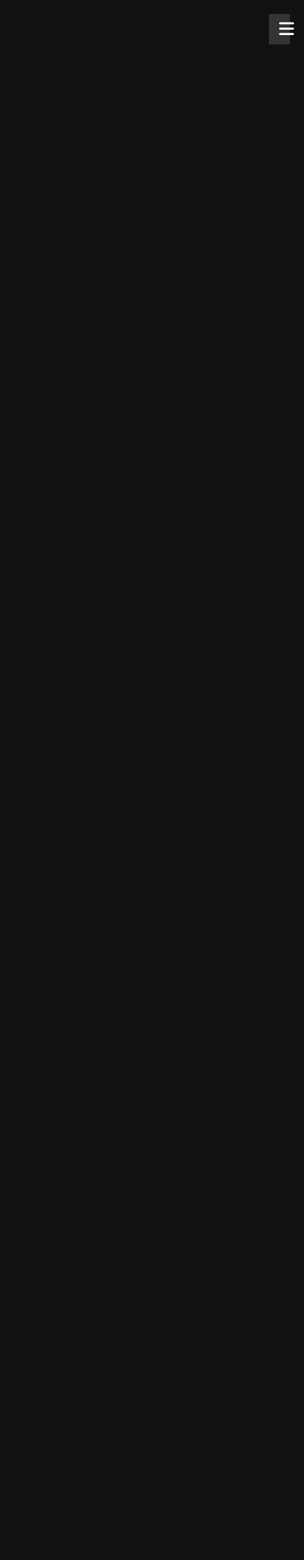
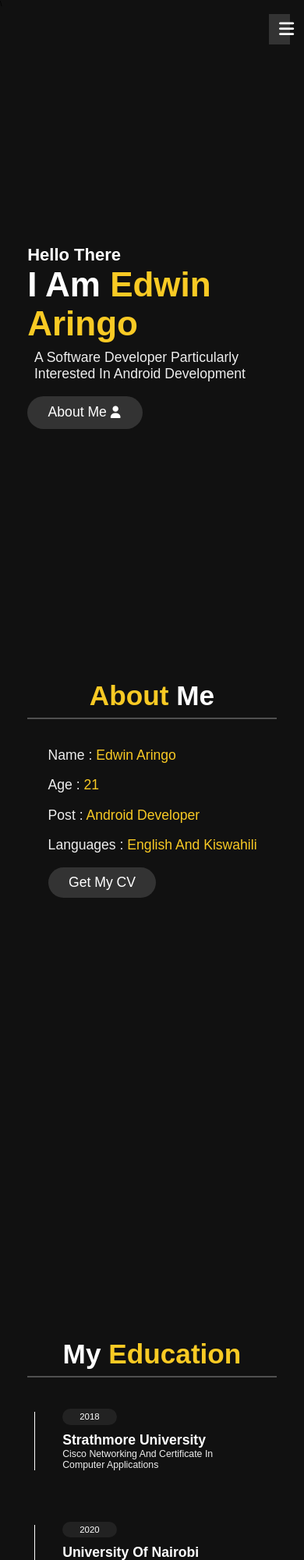
Before and after one commit to edwinaringo/MyPortfolio, a plain HTML site: page index.html in a window 390 px wide. Shown: the top 2000 px of the page at 78% size. Before the commit the page ends 844 px from the top, so only its background shows below. Drawn offline with nearby package versions, Linux system fonts and the light colour scheme.

Commit message:
Added more information

```diff
--- a/css/style.css
+++ b/css/style.css
@@ -38,6 +38,45 @@ html::-webkit-scrollbar-thumb{
 body{
   background: #111;
   overflow-x: hidden;
+  padding-left: 35rem;
+}
+
+section{
+  min-height: 100vh;
+  padding: 1rem;
+}
+
+.btn{
+  padding: 1rem 3rem;
+  background: #333;
+  color: #fff;
+  cursor: pointer;
+  margin-top: 1rem;
+  font-size: 2rem;
+  border-radius: 5rem;
+
+}
+
+.btn i{
+  padding:0.5rem;
+  font-size: 1.8rem;
+}
+
+.btn:hover{
+  background: var(--yellow);
+}
+
+.heading{
+  text-align: center;
+  margin: 0 6rem;
+  font-size: 4rem;
+  padding: 1rem;
+  border-bottom: 0.3rem solid #fff4;
+  color: #fff;
+}
+
+.heading span{
+  color:var(--yellow);
 }
 
 header{
@@ -110,6 +149,131 @@ header .navbar ul li a:hover{
 }
 
 
+.home{
+  display: flex;
+  justify-content: center;
+  flex-flow: column;
+  padding: 0 15rem;
+}
+
+.home h3{
+  font-size: 2.5rem;
+  color: #fff;
+
+}
+
+.home h1{
+  font-size: 5rem;
+  color: #fff;
+}
+
+
+.education .box-container{
+  display: flex;
+  align-items: center;
+  justify-content: space-between;
+  flex-wrap: wrap;
+  padding: 1rem 0;
+  padding-left: 3rem;
+}
+
+.education .box-container .box{
+  width: 27rem;
+  margin: 4rem 1rem;
+  padding-left: 4rem;
+  border-left: .2rem solid #fff;
+  position: relative;
+}
+.education .box-container .box span{
+  font-size: 1.3rem;
+  background: #222;
+  color: #fff;
+  border-radius: 5rem;
+  padding: .5rem 2.5rem;
+
+}
+.education .box-container .box h3{
+  font-size: 2rem;
+  color: white;
+  padding-top: 1.5rem;
+
+}
+
+.education .box-container .box p{
+  font-size: 1.4rem;
+  color: #eee;
+  padding-top: 1rem 0;
+}
+
+
+.home h1 span{
+  color: var(--yellow);
+}
+
+.home p{
+  font-size: 2rem;
+  color: #eee;
+  padding: 1rem;
+}
+
+
+.about .row{
+  display: flex;
+  align-items: center;
+  justify-content: center;
+  flex-wrap: wrap;
+  padding: 1rem 0;
+}
+
+.about .row .info{
+  flex:1 1 48rem;
+  padding: 2rem 1rem;
+  padding-left: 6rem;
+}
+
+.about .row .info h3{
+  font-size: 2rem;
+  color:var(--yellow);
+  padding: 1rem 0;
+  font-weight: normal;
+}
+
+.about .row .info h3 span{
+  color: #eee;
+  padding: 0 ,5rem;
+}
+
+.portfolio .box-container{
+  display: flex;
+  align-items: center;
+  justify-content: center;
+  flex-wrap: wrap;
+  padding: 2rem 0;
+}
+
+.portfolio .box-container .box{
+  height: 30rem;
+  width: 26rem;
+  border-radius: 1rem;
+  margin: 2rem;
+  overflow: hidden;
+  cursor: pointer;
+}
+
+.portfolio .box-container .box img{
+  height: 100%;
+  width: 100%;
+  object-fit: cover;
+}
+
+.portfolio .box-container .box:hover img{
+  transform: scale(1.2);
+}
+
+
+
+
+
 
 
 /*media queries*/
@@ -117,6 +281,10 @@ header .navbar ul li a:hover{
 @media (max-width:1200px){
   html{
     font-size: 55%;
+  }
+
+  .home{
+    padding: 1rem 4rem;
   }
 }
 
@@ -132,12 +300,24 @@ header .navbar ul li a:hover{
     left: 0%;
   }
 
+  body {
+    padding: 0;
+  }
+
   @media (max-width:400px){
     header{
       width: 100vw;
 
   }
 
+  .heading{
+    margin: 0 3rem;
+
+  }
+  .education{
+    width: 100%;
+  }
+
 }
 
 }
--- a/index.html
+++ b/index.html
@@ -22,6 +22,7 @@
       <ul>
         <li><a href="#home">Home</a></li>
         <li><a href="#about">About</a></li>
+        <li><a href="#education">education</a></li>
         <li><a href="#portfolio">Portfolio</a></li>
         <li><a href="#contact">Contact</a></li>
       </ul>
@@ -29,7 +30,76 @@
 
   </header>
 
+  \
+
   <div id="menu" class="fas fa-bars"></div>
+
+
+  <section class="home" id="home">
+    <h3>Hello there</h3>
+    <h1>I am <span>Edwin Aringo</span></h1>
+    <p>A software developer particularly interested in android development</p>
+
+    <a href="#about"><button class="btn">about me<i class="fas fa-user"></i></button></a>
+
+
+  </section>
+
+
+
+  <section class="about" id="about">
+
+    <h1 class="heading"><span>about</span> me </h1>
+    <div class="row">
+      <div class="info">
+        <h3><span>name : </span> Edwin Aringo</h3>
+        <h3><span>age : </span> 21</h3>
+        <h3><span>post : </span> Android Developer</h3>
+        <h3><span>languages : </span> English and kiswahili</h3>
+        <a href="#"><button class="btn">get my CV </button></a>
+      </div>
+    </div>
+  </section>
+
+  <section class="education" id="education">
+    <h1 class="heading">my <span>education</span></h1>
+
+    <div class="box-container">
+      <div class="box">
+        <span>2018</span>
+        <h3>Strathmore University</h3>
+        <p>Cisco networking and Certificate in Computer Applications</p>
+
+      </div>
+      <div class="box">
+        <span>2020</span>
+        <h3>University of Nairobi</h3>
+        <p>Bachelor of Quantity Surveying</p>
+
+      </div>
+      <div class="box">
+        <span>2021</span>
+        <h3>Moringa School</h3>
+        <p>software development -- Android development</p>
+
+      </div>
+    </div>
+  </section>
+
+  <section class="portfolio" id="portfolio">
+    <h1 class="heading">my <span>portfolio</span></h1>
+    <div class="box-container">
+      <div class="box">
+        <img src="images/gitplace.png" alt="">
+      </div>
+      <div class="box">
+        <img src="images/hero_sqwa.png" alt="">
+      </div>
+      <div class="box">
+        <img src="images/pizza.png" alt="">
+      </div>
+    </div>
+  </section>
 
   <script src="https://cdnjs.cloudfare.com/ajax/libs/jquery/3.6.0/jquery.min.js"></script>
 
```
Also changed, not shown: images/gitplace.png (added), 2 other files.
